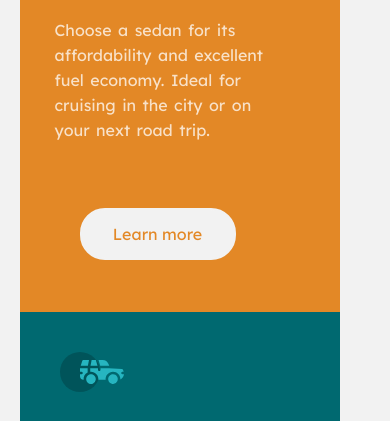
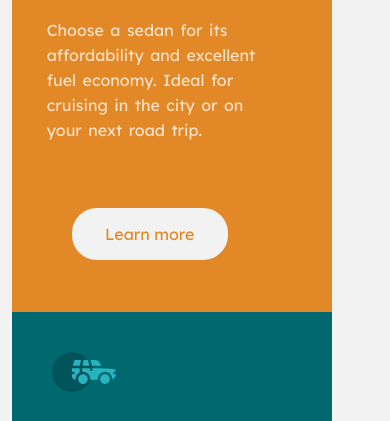
Before and after one commit to VladFromUkraine/Frontend-Mentor-3-column-preview-card-component, a plain HTML site: page index.html in a window 390 px wide. Shown: the part 247-668 px from the top of the page. Drawn offline with Linux system fonts and the light colour scheme.

Commit message:
Update styles.css

```diff
--- a/styles.css
+++ b/styles.css
@@ -104,7 +104,7 @@ font-weight: 400;
   .project{
     max-width: 330;
     display: inline-block;
-margin: 15% 5% 0 5%;
+margin: 15% 3% 0 3%;
   }
   .first-column{
     border-top-right-radius: 20px;
```
